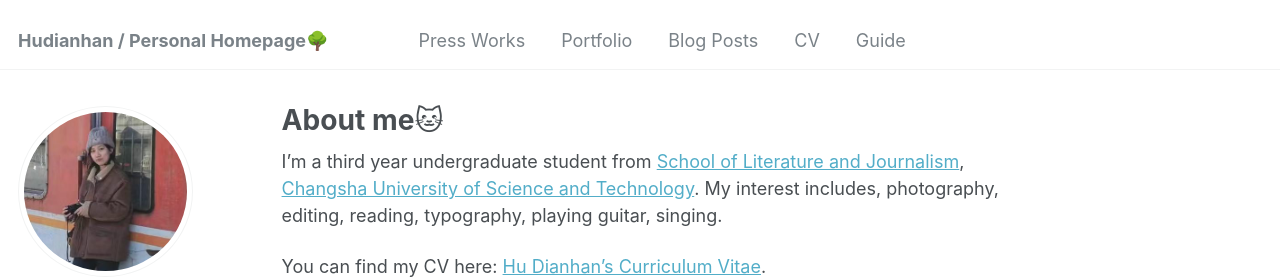
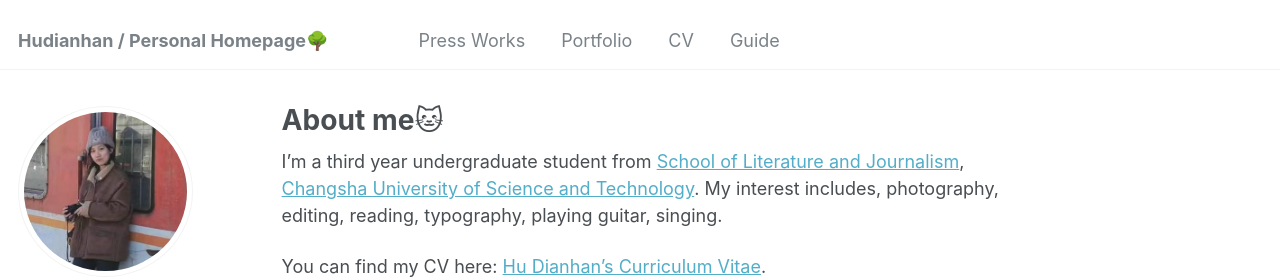
Before and after one commit to Rheahu816/Rheahu.github.io, a Jekyll site: the page built from _pages/about.md, in a window 1280 px wide. Shown: the top 279 px of the page. Built offline with Jekyll 4.4.1, drawn with Linux system fonts in a browser that asks for light colours.

Commit message:
Update navigation.yml

```diff
--- a/_data/navigation.yml
+++ b/_data/navigation.yml
@@ -1,13 +1,10 @@
 # main links links
 main:
   - title: "Press Works"
-    url: /Press-Works/
+    url: /year-archive/
 
   - title: "Portfolio"
     url: /portfolio/
-
-  - title: "Blog Posts"
-    url: /year-archive/
 
   - title: "CV"
     url: /cv/
```
